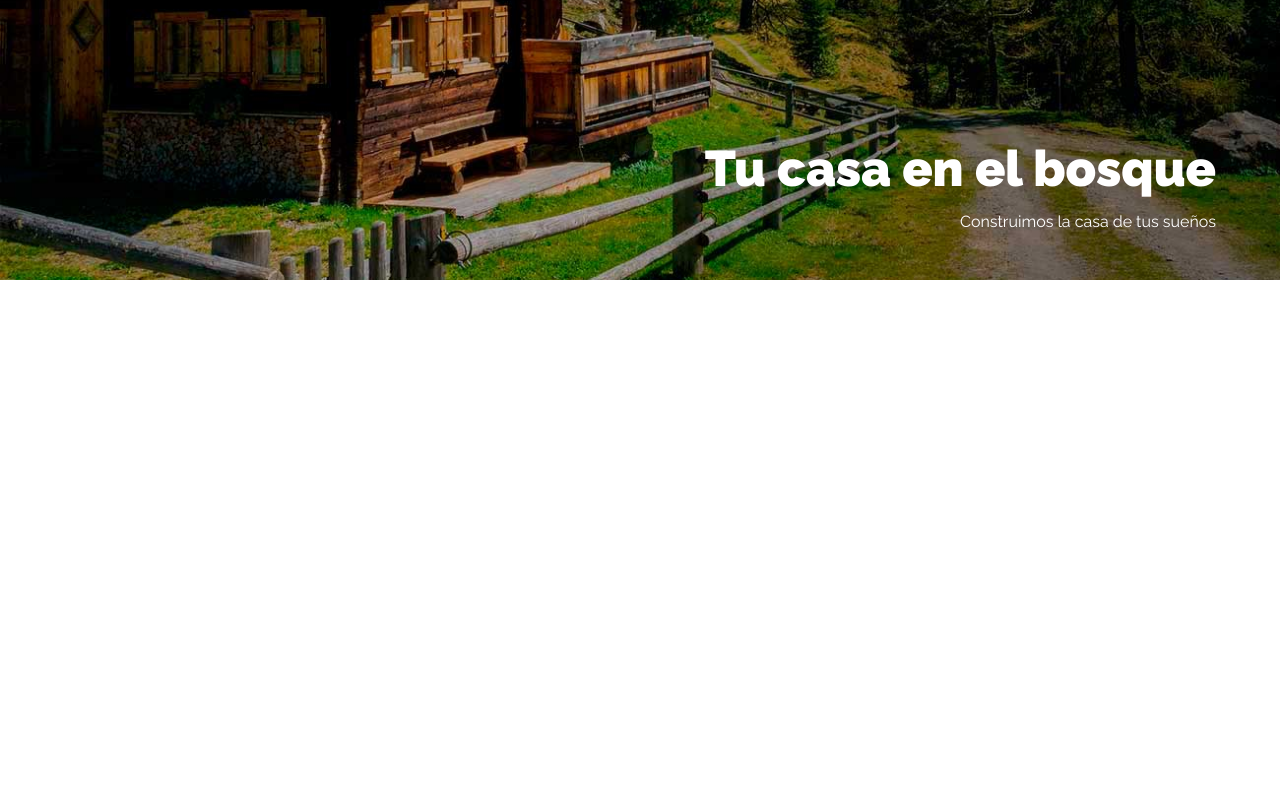
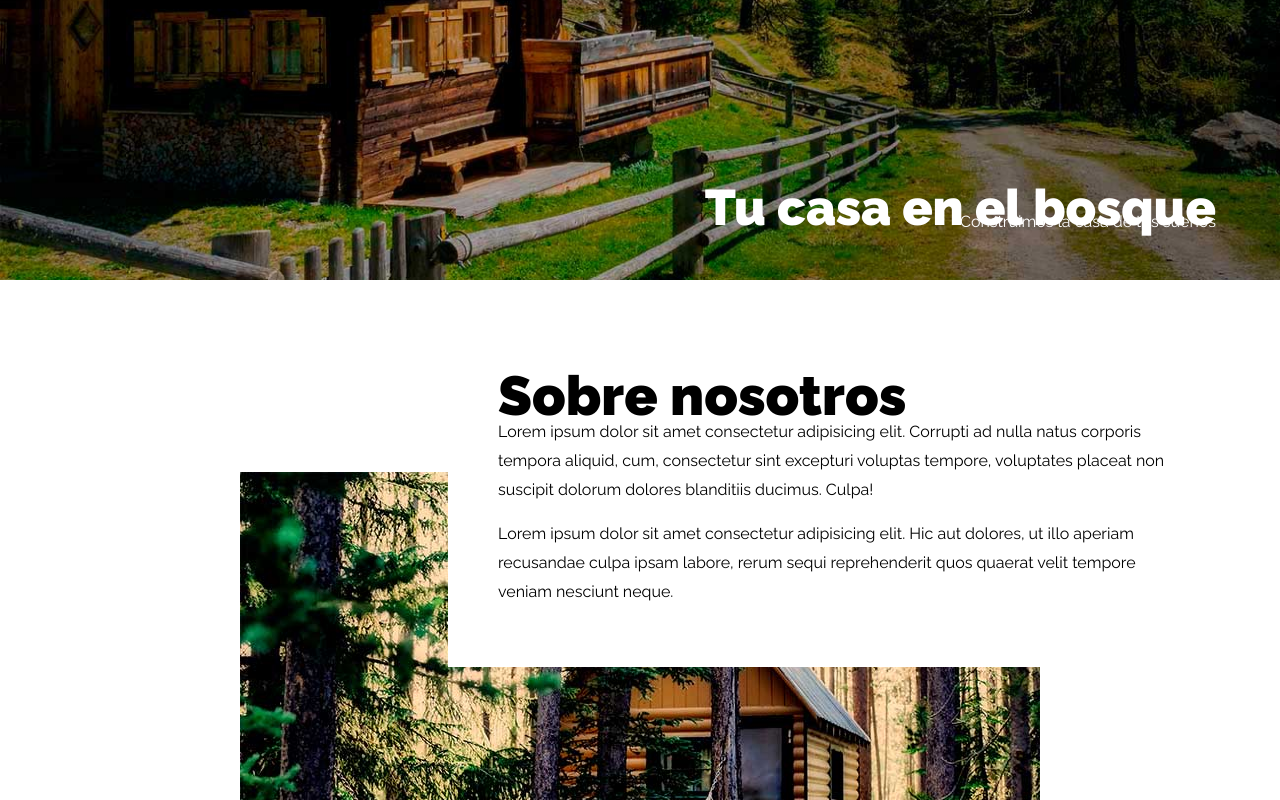
Before and after one commit to notrealsolution/proyectoArquitectura, an Angular app: page / in a window 1280 px wide. Shown: the part 380-1180 px from the top of the page. Before the commit the page ends 800 px from the top, so only its background shows below. Built offline with nearby package versions, Linux system fonts and the light colour scheme.

Commit message:
Agregando componente nosotros, primeras funciones

```diff
--- a/src/app/app.component.html
+++ b/src/app/app.component.html
@@ -1 +1,2 @@
 <app-header></app-header>
+<app-sobre-nosotros></app-sobre-nosotros>
--- a/src/app/app.module.ts
+++ b/src/app/app.module.ts
@@ -3,11 +3,13 @@ import { BrowserModule } from '@angular/platform-browser';
 
 import { AppComponent } from './app.component';
 import { HeaderComponent } from './header/header.component';
+import { SobreNosotrosComponent } from './sobre-nosotros/sobre-nosotros.component';
 
 @NgModule({
   declarations: [
     AppComponent,
-    HeaderComponent
+    HeaderComponent,
+    SobreNosotrosComponent
   ],
   imports: [
     BrowserModule
--- /dev/null
+++ b/src/app/sobre-nosotros/sobre-nosotros.component.css
@@ -0,0 +1,26 @@
+/*Nosotros*/
+.nosotros{
+    display: grid;
+    grid-template-rows: repeat(2, 1fr);
+    background-image: url(../../assets/img/nosotros.jpg);
+    background-repeat: no-repeat;
+    background-position: center bottom;
+}
+@media (min-width: 992px) {
+    .nosotros{
+        grid-template-columns: repeat(3, 1fr);
+    }
+}
+.contenido-nosotros{
+    background-color: var(--blanco);
+    padding: 5rem;
+}
+@media (min-width: 992px) {
+    .contenido-nosotros{
+        grid-column: 2 / 4;
+    }
+}
+.contenido-nosotros h2,
+.contenido-nosotros p{
+    margin-bottom: 1rem;
+}
--- /dev/null
+++ b/src/app/sobre-nosotros/sobre-nosotros.component.html
@@ -0,0 +1,11 @@
+<section class="contenedor mt-5 nosotros">
+    <div class="contenido-nosotros">
+        <h2>Sobre nosotros</h2>
+        <p>
+            Lorem ipsum dolor sit amet consectetur adipisicing elit. Corrupti ad nulla natus corporis tempora aliquid, cum, consectetur sint excepturi voluptas tempore, voluptates placeat non suscipit dolorum dolores blanditiis ducimus. Culpa!
+        </p>
+        <p>
+            Lorem ipsum dolor sit amet consectetur adipisicing elit. Hic aut dolores, ut illo aperiam recusandae culpa ipsam labore, rerum sequi reprehenderit quos quaerat velit tempore veniam nesciunt neque.
+        </p>
+    </div>
+</section>
--- a/src/styles.css
+++ b/src/styles.css
@@ -23,6 +23,7 @@ body{
 h1, h2, h3 {
     font-weight: 900;
     margin: 1rem 0 4rem 0;
+    line-height: 1.2rem;
 }
 
 h1{
```
Also changed, not shown: src/app/sobre-nosotros/sobre-nosotros.component.ts (added, +10 -0 lines), 1 other file (tests, documents, lock files or other folders).
